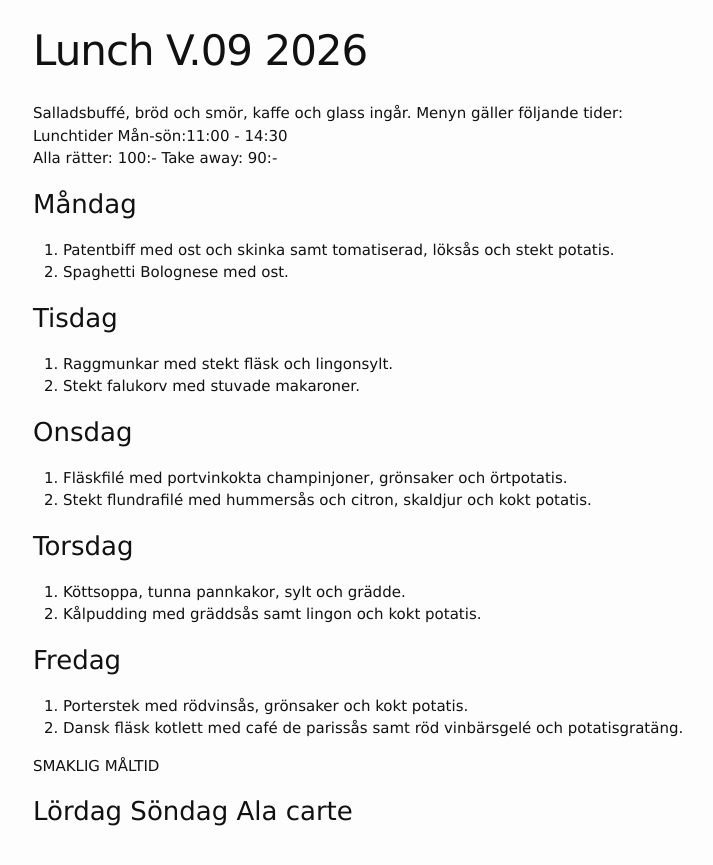
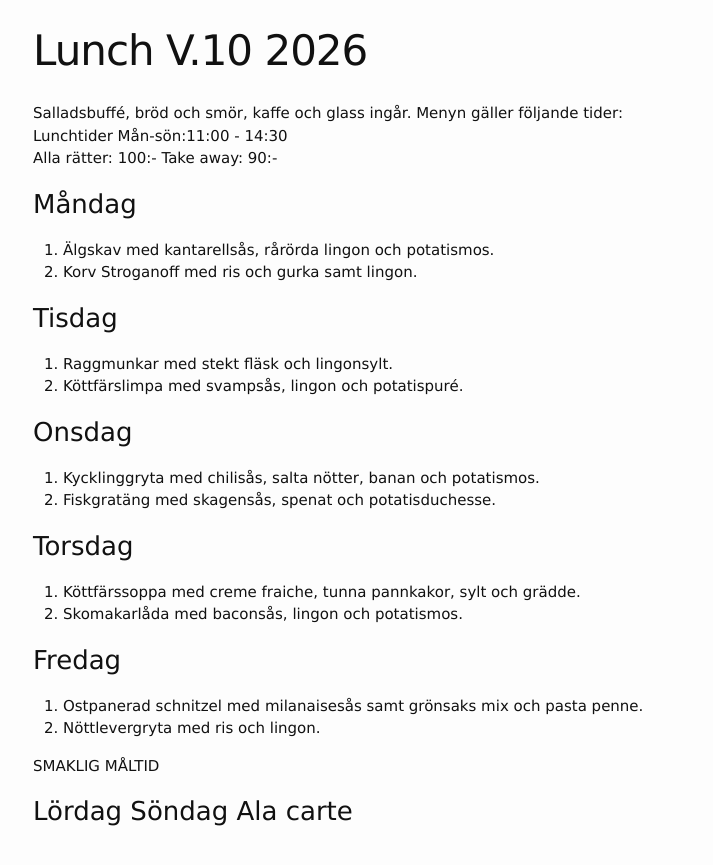
Before and after one commit to FarInn62/farinn62.github.io, a Jekyll site: the page built from lunch.md, in a window 1280 px wide. Shown: the top 865 px of the page, without its empty margins (237-950 px from the left). Built offline with Jekyll 4.4.1, drawn with Linux system fonts in a browser that asks for light colours.

Commit message:
Update lunch.md

```diff
--- a/lunch.md
+++ b/lunch.md
@@ -1,6 +1,6 @@
 ---
 layout: foodmenu
-title: Lunch V.09 2026
+title: Lunch V.10 2026
 permalink: /lunch/
 published: true
 ---
@@ -11,28 +11,28 @@ Alla rätter: 100:- Take away: 90:-
 
 ### Måndag
 
-1. Patentbiff med ost och skinka samt tomatiserad, löksås och stekt potatis.
-2. Spaghetti Bolognese med ost.
+1. Älgskav med kantarellsås, rårörda lingon och potatismos.
+2. Korv Stroganoff med ris och gurka samt lingon.
 
 ### Tisdag
 
 1. Raggmunkar med stekt fläsk och lingonsylt.
-2. Stekt falukorv med stuvade makaroner.
+2. Köttfärslimpa med svampsås, lingon och potatispuré.
 
 ### Onsdag
 
-1. Fläskfilé med portvinkokta champinjoner, grönsaker och örtpotatis.
-2. Stekt flundrafilé med hummersås och citron, skaldjur och kokt potatis.
+1. Kycklinggryta med chilisås, salta nötter, banan och potatismos.
+2. Fiskgratäng med skagensås, spenat och potatisduchesse.
 
 ### Torsdag
 
-1.  Köttsoppa, tunna pannkakor, sylt och grädde.
-2.  Kålpudding med gräddsås samt lingon och kokt potatis.
+1.  Köttfärssoppa med creme fraiche, tunna pannkakor, sylt och grädde.
+2.  Skomakarlåda med baconsås, lingon och potatismos.
 
 ### Fredag
 
-1. Porterstek med rödvinsås, grönsaker och kokt potatis.
-2. Dansk fläsk kotlett med café de parissås samt röd vinbärsgelé och potatisgratäng.
+1. Ostpanerad schnitzel med milanaisesås samt grönsaks mix och pasta penne.
+2. Nöttlevergryta med ris och lingon.
 
 SMAKLIG MÅLTID
 
```
